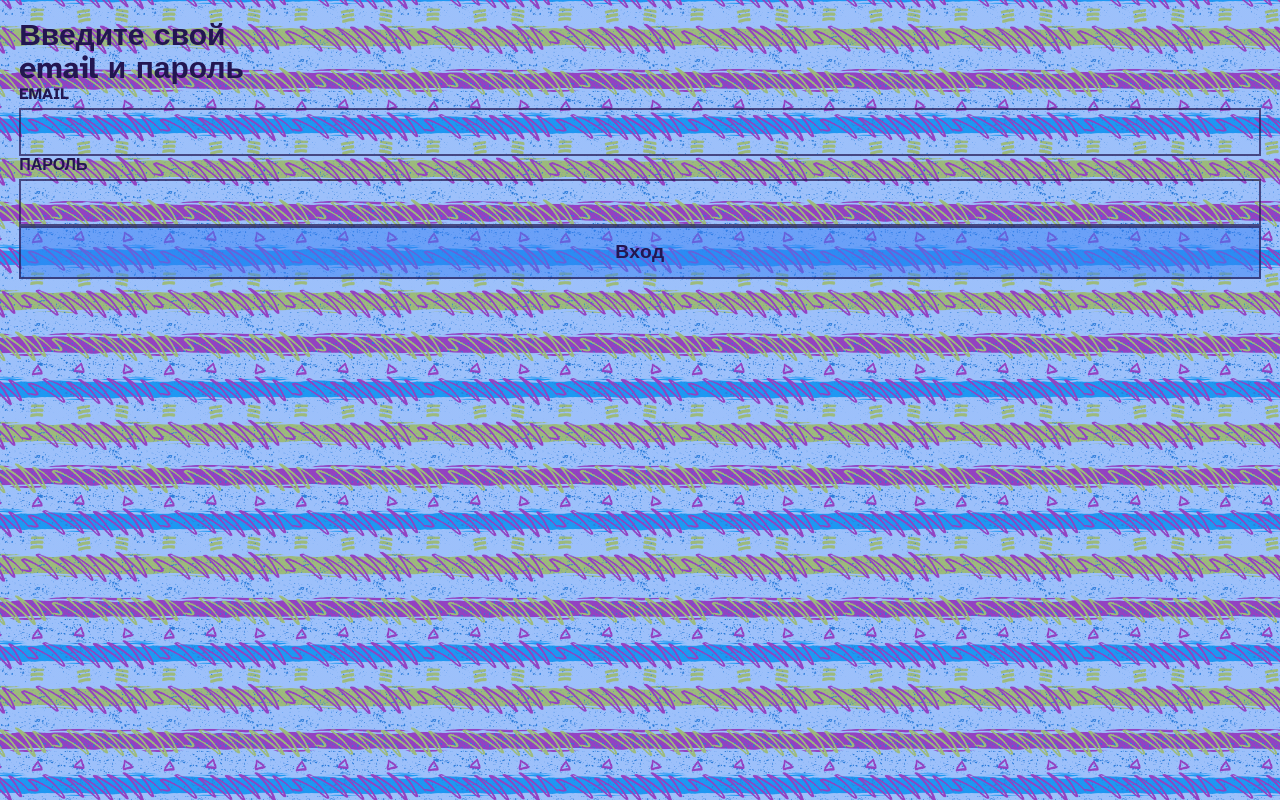
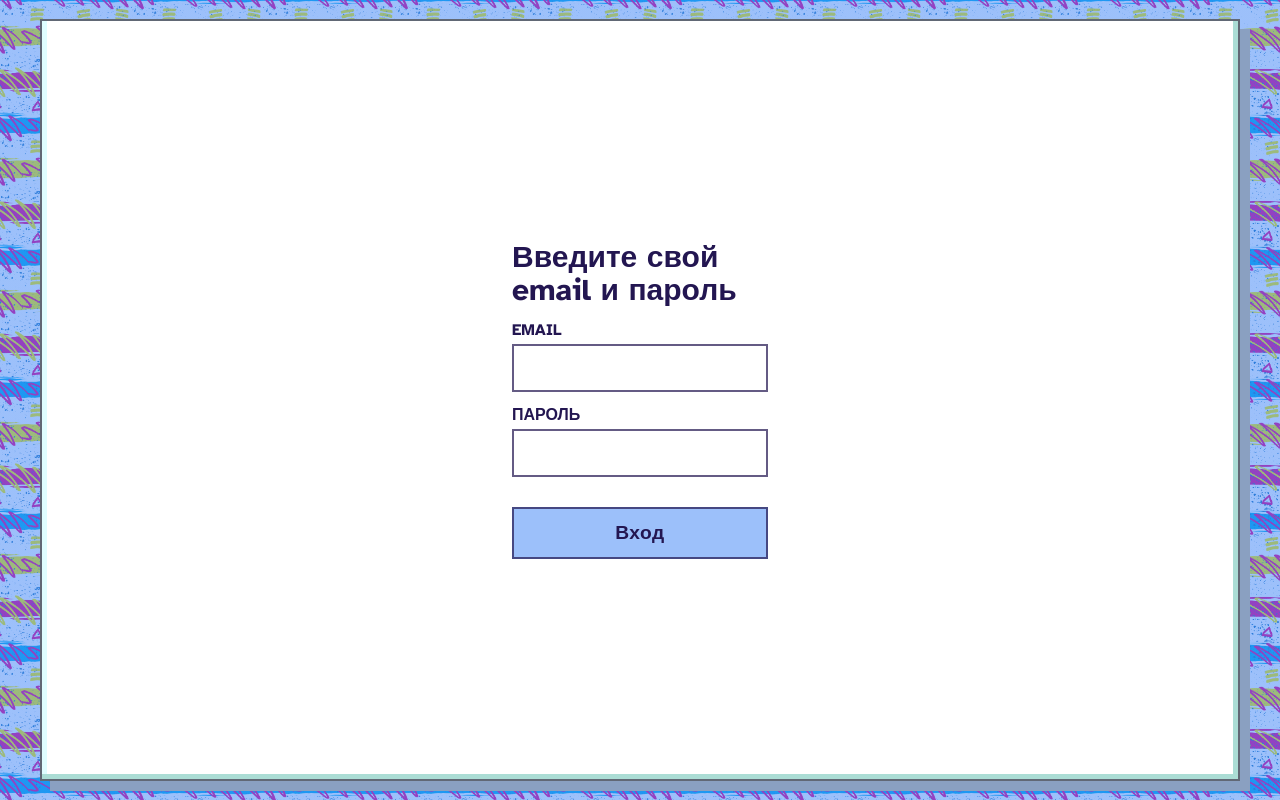
Before and after one commit to uncommon-type/clientapp, a React (Vite) app in the folder clientwebsite/: page / in a window 1280 px wide. Built offline with nearby package versions, Linux system fonts and the light colour scheme; no server answers.

Commit message:
[#49] Add styling to <Signin/> page

```diff
--- a/clientwebsite/src/index.html
+++ b/clientwebsite/src/index.html
@@ -17,7 +17,7 @@
       <link rel='manifest' href='/manifest.json' />
    </head>
    <body>
-      <div id='root'></div>
+      <div id='root' class='wrapper decor app'></div>
       <script type='module' src='./main.jsx'></script>
    </body>
 </html>
--- a/clientwebsite/src/screens/signin/Signin.jsx
+++ b/clientwebsite/src/screens/signin/Signin.jsx
@@ -57,9 +57,9 @@
     };
 
     return (
-        <main>
-            <section>
-                <div>
+        <main className='flow'>
+            <section className='grid-center'>
+                <div className='flow flow-space-xs'>
                     <h1>Введите свой email и пароль</h1>
                     <SigninForm isSigningIn={isLoading} onChange={handleChange} />
                     {Object.keys(error).length !== 0 ? <Alert message={error.message || 'Нам очень жаль, но что-то пошло не так'} /> : null}
--- a/clientwebsite/src/screens/signin/components/SigninButton.jsx
+++ b/clientwebsite/src/screens/signin/components/SigninButton.jsx
@@ -9,6 +9,7 @@
         <Button
             variant='primary'
             size='lg'
+            className='cluster'
             icon={isSigningIn ? 'spinner' : null}
             label={label}
             aria-label={label}
--- a/clientwebsite/src/screens/signin/components/SigninForm.jsx
+++ b/clientwebsite/src/screens/signin/components/SigninForm.jsx
@@ -6,7 +6,7 @@
 
 export const SigninForm = ({ isSigningIn, onChange }) => {
     return (
-        <Form method='post'>
+        <Form method='post' className='flow'>
             <Input label='email'
                 type='email'
                 autoCapitalize='none'
@@ -22,7 +22,7 @@
                 readOnly={isSigningIn}
                 onChange={onChange}
             />
-            <div>
+            <div className='flow flow-space-l'>
                 <SigninButton isSigningIn={isSigningIn} />
             </div>
         </Form>
```
